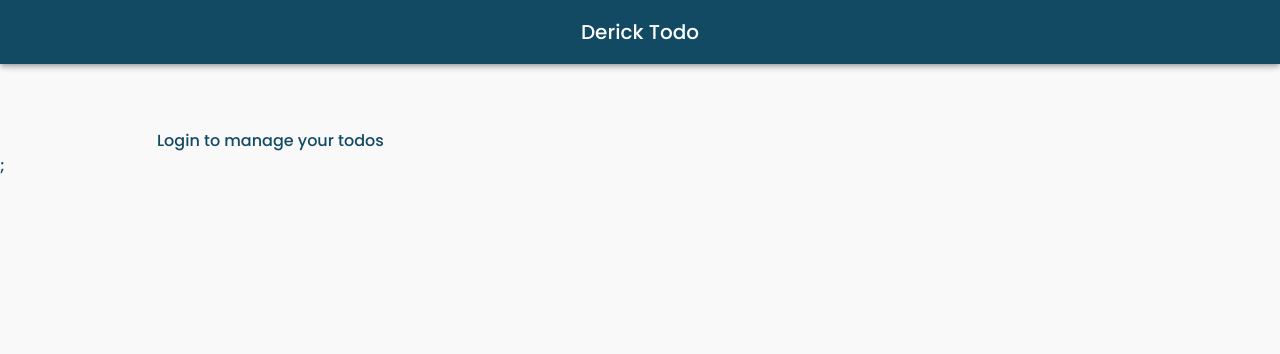
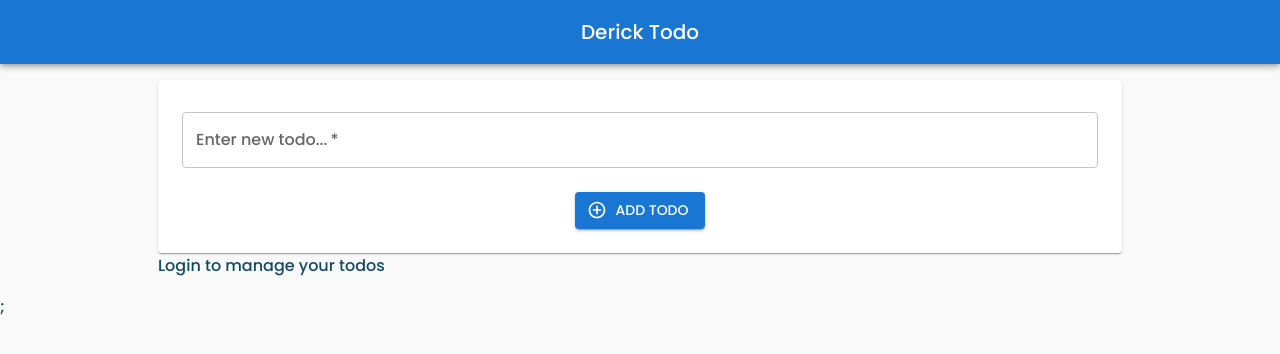
Before and after one commit to devder/todo-management, a Next.js app: page / in a window 1280 px wide. Shown: the top 354 px of the page. Built offline with nearby package versions, Linux system fonts and the light colour scheme.

Commit message:
create new-todo-form

```diff
--- a/package.json
+++ b/package.json
@@ -11,6 +11,7 @@
   "dependencies": {
     "@emotion/react": "^11.9.0",
     "@emotion/styled": "^11.8.1",
+    "@mui/icons-material": "^5.6.1",
     "@mui/material": "^5.6.1",
     "next": "12.1.4",
     "react": "^17.0.2",
--- a/src/components/layout.tsx
+++ b/src/components/layout.tsx
@@ -1,7 +1,6 @@
-import { ReactNode, FC } from "react";
 import Head from "next/head";
+import { FC, ReactNode } from "react";
 import { Navbar } from "./navbar";
-import { Toolbar } from "@mui/material";
 
 interface LayoutProps {
   children: ReactNode;
@@ -64,7 +63,6 @@ export const Layout: FC<LayoutProps> = ({
       </Head>
       <main role="main">
         <Navbar />
-        <Toolbar />
         {children}
       </main>
     </>
--- a/src/components/navbar.tsx
+++ b/src/components/navbar.tsx
@@ -3,11 +3,12 @@ import Box from "@mui/material/Box";
 import Toolbar from "@mui/material/Toolbar";
 import Typography from "@mui/material/Typography";
 import Link from "next/link";
+import styles from "styles/Home.module.scss";
 
 export const Navbar: React.VFC = () => {
   return (
     <Box sx={{ flexGrow: 1 }}>
-      <AppBar sx={{ backgroundColor: "#124a63" }} position="fixed">
+      <AppBar position="fixed" className={styles.app_bar}>
         <Toolbar sx={{ margin: "auto" }}>
           <Link href="/" passHref>
             <Typography sx={{ flexGrow: 1 }} variant="h6" component="div">
--- a/src/pages/index.tsx
+++ b/src/pages/index.tsx
@@ -1,10 +1,12 @@
 import type { NextPage } from "next";
 import { Layout } from "components/layout";
+import { NewTodoForm } from "todos/components/new-todo-form";
 
 const Home: NextPage = () => {
   return (
     <Layout>
       <div className="container" style={{ margin: "auto" }}>
+        <NewTodoForm />
         Login to manage your todos
       </div>
     </Layout>
--- a/src/styles/Home.module.scss
+++ b/src/styles/Home.module.scss
@@ -0,0 +1,3 @@
+.app_bar {
+  background-color: var(--primary-color);
+}
--- a/src/styles/globals.scss
+++ b/src/styles/globals.scss
@@ -35,12 +35,14 @@ a {
   font: inherit;
 }
 
+main {
+  padding: 1rem 0;
+}
+
 .container {
   width: 100%;
-  padding-right: 15px;
-  padding-left: 15px;
-  margin-right: auto;
-  margin-left: auto;
+  padding: 0 1rem;
+  margin: auto;
 }
 
 @media (min-width: 576px) {
--- /dev/null
+++ b/src/todos/components/new-todo-form.tsx
@@ -0,0 +1,24 @@
+import AddCircleOutline from "@mui/icons-material/AddCircleOutline";
+import { Button, Card, CardActions, CardContent, TextField } from "@mui/material";
+import styles from "todos/styles/new-todo-form.module.scss";
+
+export const NewTodoForm: React.VFC = ({}) => {
+  return (
+    <Card className={styles.card}>
+      <CardContent className={styles.card_content}>
+        <TextField
+          id="new-todo-form"
+          label="Enter new todo..."
+          variant="outlined"
+          required
+          className={styles.todo_input}
+        />
+      </CardContent>
+      <CardActions>
+        <Button variant="contained" startIcon={<AddCircleOutline />} className={styles.todo_form_button}>
+          Add Todo
+        </Button>
+      </CardActions>
+    </Card>
+  );
+};
--- /dev/null
+++ b/src/todos/styles/new-todo-form.module.scss
@@ -0,0 +1,30 @@
+.card {
+  padding: 1rem 0.5rem;
+  display: flex;
+  flex-direction: column;
+  justify-content: center;
+  align-items: center;
+}
+
+.card_content {
+  width: 100%;
+}
+
+.input_wrapper {
+  display: flex;
+  align-items: center;
+  background-color: var(--background-color-dark);
+  border-radius: 0.5rem;
+  padding-left: 1rem;
+  color: var(--text-color-secondary);
+  margin: 0.5rem 0;
+}
+
+.todo_input {
+  width: 100%;
+}
+
+.todo_form_button {
+  text-transform: none;
+  background-color: var(--primary-color);
+}
```
Also changed, not shown: 1 other file (tests, documents, lock files or other folders).
